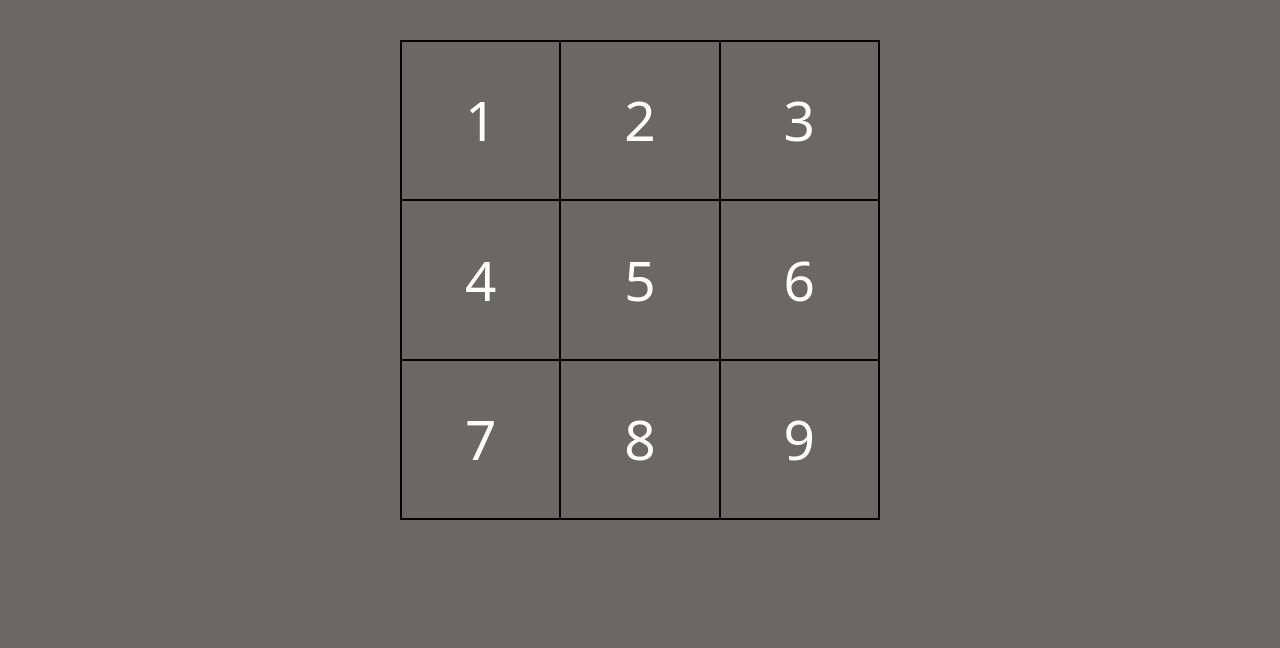
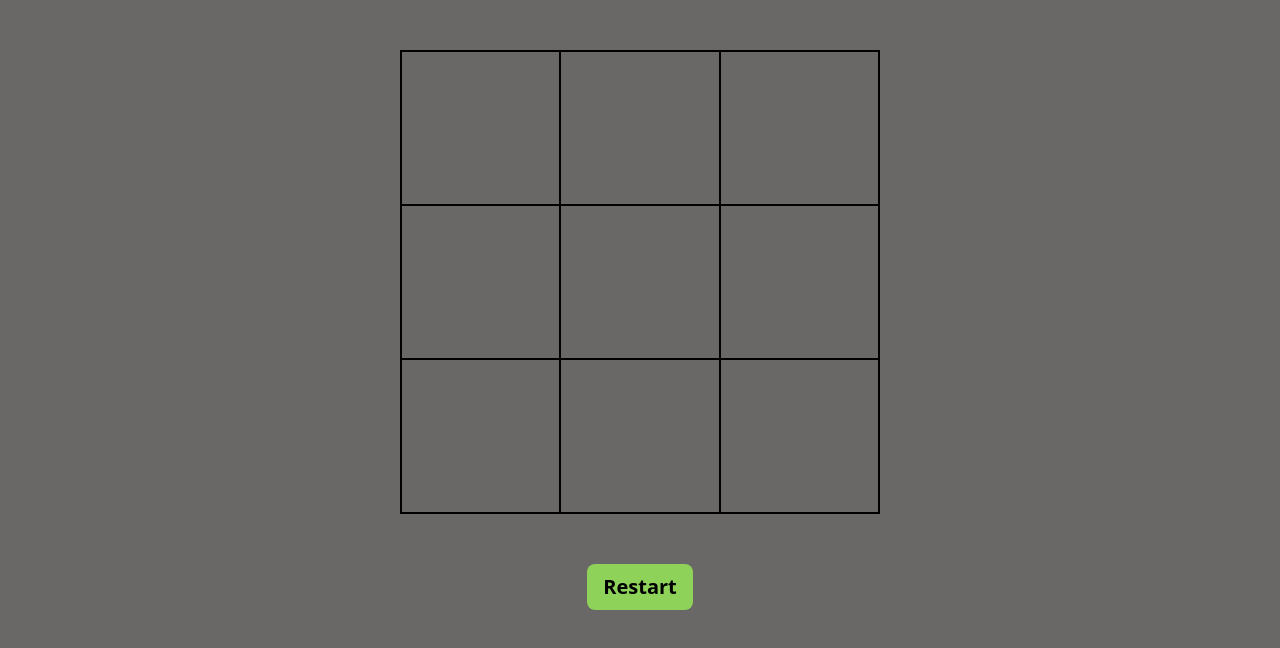
Before and after one commit to cyberwerkstatt/tictactoe, a plain HTML site: page index.html in a window 1280 px wide. Shown: the part 56-704 px from the top of the page. Drawn offline with nearby package versions, Linux system fonts and the light colour scheme.

Commit message:
field modified with a button

```diff
--- a/index.html
+++ b/index.html
@@ -19,22 +19,25 @@
     <div class="gameDiv">
         <div class="mainField">
             <div class="row1">
-                <div id="field1" class="fields">1</div>
-                <div id="field2" class="fields">2</div>
-                <div id="field3" class="fields">3</div>
+                <div id="field1" class="fields" onclick="click('field1')"></div>
+                <div id="field2" class="fields" onclick="click('field2')"></div>
+                <div id="field3" class="fields" onclick="click('field3')"></div>
             </div>
             <div class="row2">
-                <div id="field4" class="fields">4</div>
-                <div id="field5" class="fields">5</div>
-                <div id="field6" class="fields">6</div>
+                <div id="field4" class="fields" onclick="click('field4')"></div>
+                <div id="field5" class="fields" onclick="click('field5')"></div>
+                <div id="field6" class="fields" onclick="click('field6')"></div>
             </div>
             <div class="row3">
-                <div id="field7" class="fields">7</div>
-                <div id="field8" class="fields">8</div>
-                <div id="field9" class="fields">9</div>
+                <div id="field7" class="fields" onclick="click('field7')"></div>
+                <div id="field8" class="fields" onclick="click('field8')"></div>
+                <div id="field9" class="fields" onclick="click('field9')"></div>
             </div>
         </div>
 
+        <div class="buttonDiv">
+            <button type="button" class="btn btn-primary btn-lg">Restart</button>
+        </div>
     </div>
 
   </body>
--- a/style.css
+++ b/style.css
@@ -8,6 +8,7 @@ body {
     justify-content: center;
     width: 100%;
     background-color: #8ed25a;
+    margin-bottom: 50px;
 }
 
 .gameDiv {
@@ -15,6 +16,7 @@ body {
     justify-content: center;
     height: 70vh;
     align-items: center;
+    flex-direction: column;
 }
 
 .mainField{
@@ -26,6 +28,7 @@ body {
     align-items: center;
     flex-direction: column;
     border: 1px solid black;
+    margin-bottom: 50px;
 }
 
 .row1{
@@ -71,3 +74,20 @@ body {
     transition: background-color 225ms ease-in-out;
     cursor: pointer;
 }
+
+.buttonDiv {
+    display: flex;
+    justify-content: center;;
+}
+
+.btn-primary {
+    background-color: #8ed25a !important;
+    border: none !important;
+    color: black !important;
+    font-weight: bold !important;
+}
+
+.btn-primary:hover {
+    box-shadow: 0px 0px 17px 14px rgba(255,255,255,0.5);
+    transition: box-shadow 525ms ease;
+}
```
